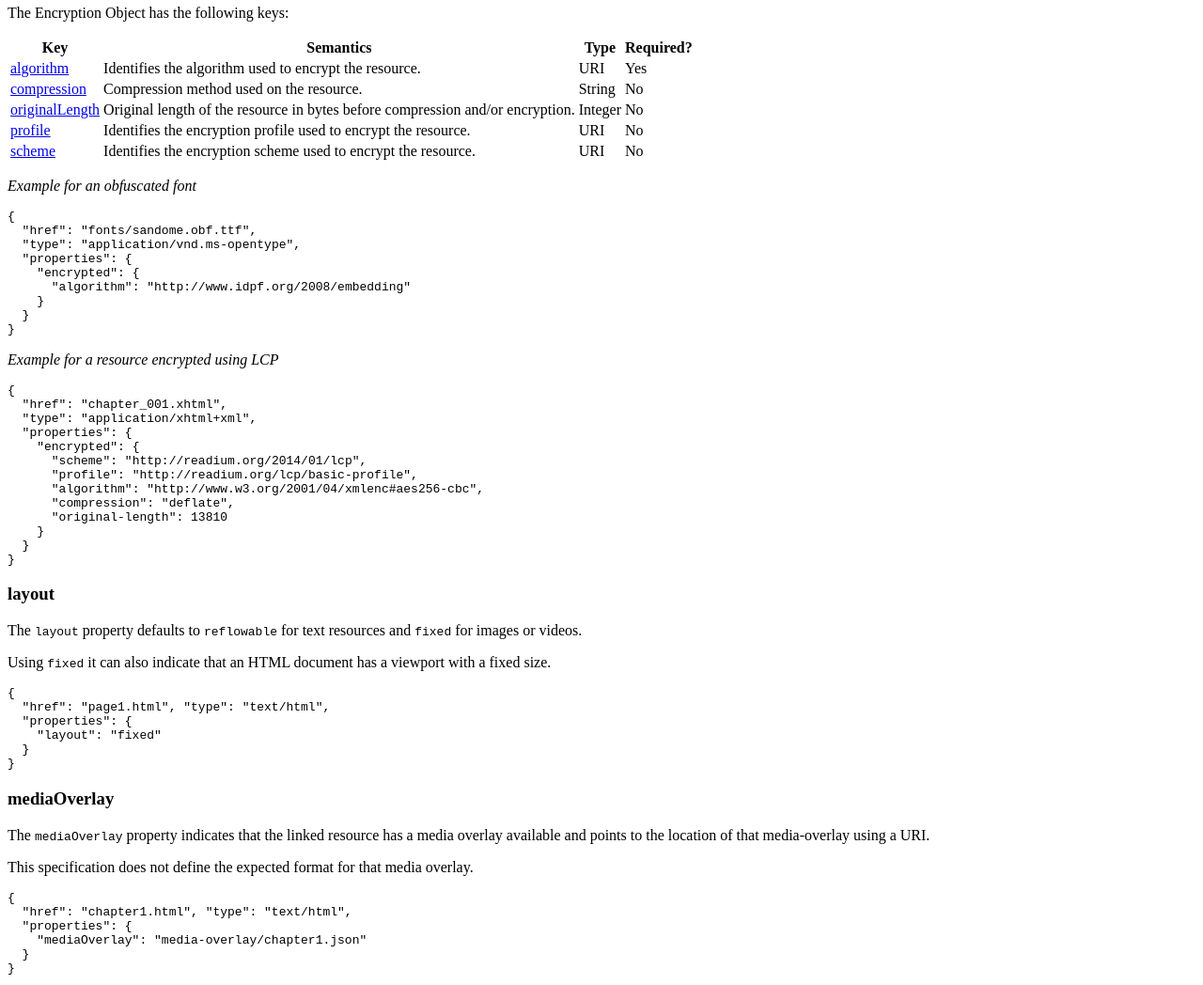
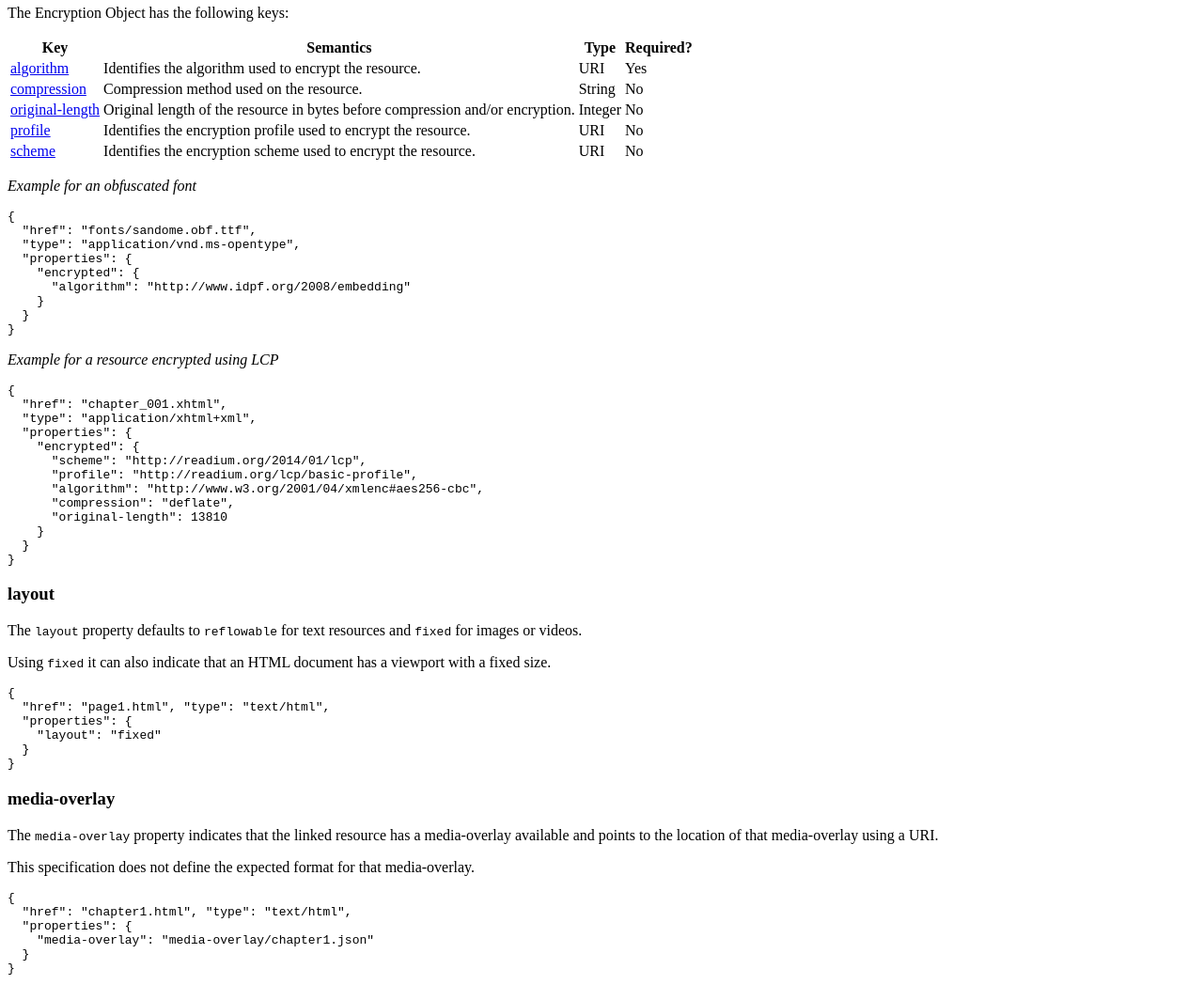
Before and after one commit to readium/webpub-manifest, a Jekyll site: the page built from extensions/epub.md, in a window 1280 px wide and 1400 px high, scrolled down 1034 px. Shown: the part 349-1397 px from the top of the window at 94% size. Built offline with Jekyll 4.4.1, drawn with Linux system fonts in a browser that asks for light colours; our own code applies the rules of GitHub Pages for plain Markdown files; comment, search, counter and statistics services are not loaded; some of the changed text lies outside the part shown.

Commit message:
Revert "Rename 2 properties which become camelCase (consistency of style)"
This reverts commit b9b33811b3d14fcbc9808f911c194b282db51339.

````diff
--- a/extensions/epub.md
+++ b/extensions/epub.md
@@ -31,7 +31,7 @@ This document is registered in the [Context Documents registry](../contexts), in
 | [contains](#contains)  | Identifies content contained in the linked resource, that cannot be strictly identified using a media type.  | Array  | `mathml`, `onix`, `remote-resources`, `js`, `svg` or `xmp`  |
 | [encrypted](#encrypted)  | Indicates that a resource is encrypted/obfuscated and provides relevant information for decryption.  | [Encryption Object](#encrypted)  | See the definition for the [Encryption Object](#encrypted) |
 | [layout](#layout)  | Hint about the nature of the layout for the linked resources.  | String  | `fixed` or `reflowable`  |
-| [mediaOverlay](#mediaOverlay)  | Location of a media overlay for the resource referenced in the Link Object.  | URI  | Any valid relative or absolute URI  |
+| [media-overlay](#media-overlay)  | Location of a media-overlay for the resource referenced in the Link Object.  | URI  | Any valid relative or absolute URI  |
 
 ### contains
 
@@ -70,7 +70,7 @@ The Encryption Object has the following keys:
 | ----- | --------- | -------- | --------- |
 | [algorithm](#algorithm)  | Identifies the algorithm used to encrypt the resource.  | URI  | Yes |
 | [compression](#compression)  | Compression method used on the resource.  | String  | No |
-| [originalLength](#original-length)  | Original length of the resource in bytes before compression and/or encryption. | Integer  | No |
+| [original-length](#original-length)  | Original length of the resource in bytes before compression and/or encryption. | Integer  | No |
 | [profile](#profile)  | Identifies the encryption profile used to encrypt the resource.  | URI  | No |
 | [scheme](#scheme)  | Identifies the encryption scheme used to encrypt the resource.  | URI  | No |
 
@@ -122,17 +122,17 @@ Using `fixed` it can also indicate that an HTML document has a viewport with a f
 }
 ```
 
-### mediaOverlay
+### media-overlay
 
-The `mediaOverlay` property indicates that the linked resource has a media overlay available and points to the location of that media-overlay using a URI.
+The `media-overlay` property indicates that the linked resource has a media-overlay available and points to the location of that media-overlay using a URI.
 
-This specification does not define the expected format for that media overlay.
+This specification does not define the expected format for that media-overlay.
 
 ```
 {
   "href": "chapter1.html", "type": "text/html",
   "properties": {
-    "mediaOverlay": "media-overlay/chapter1.json"
+    "media-overlay": "media-overlay/chapter1.json"
   }
 }
 ```
````
